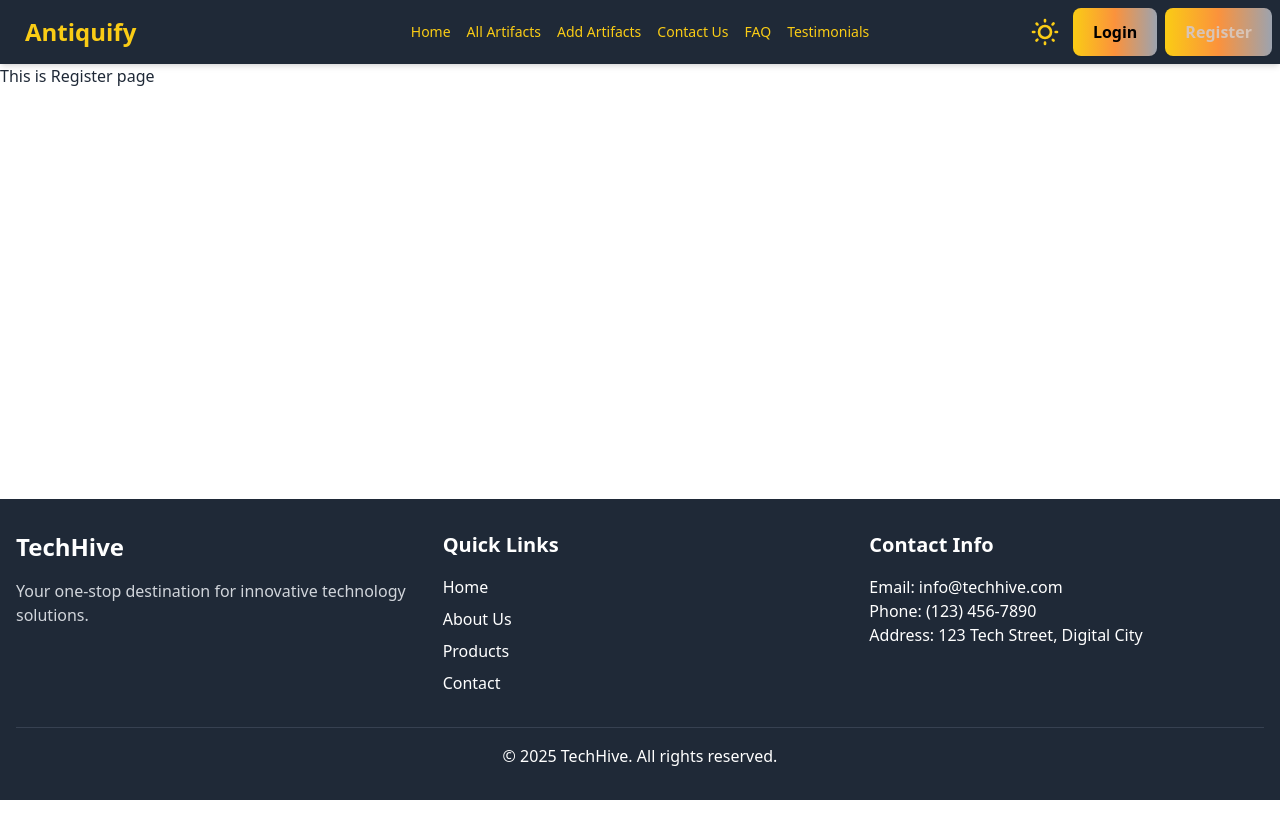
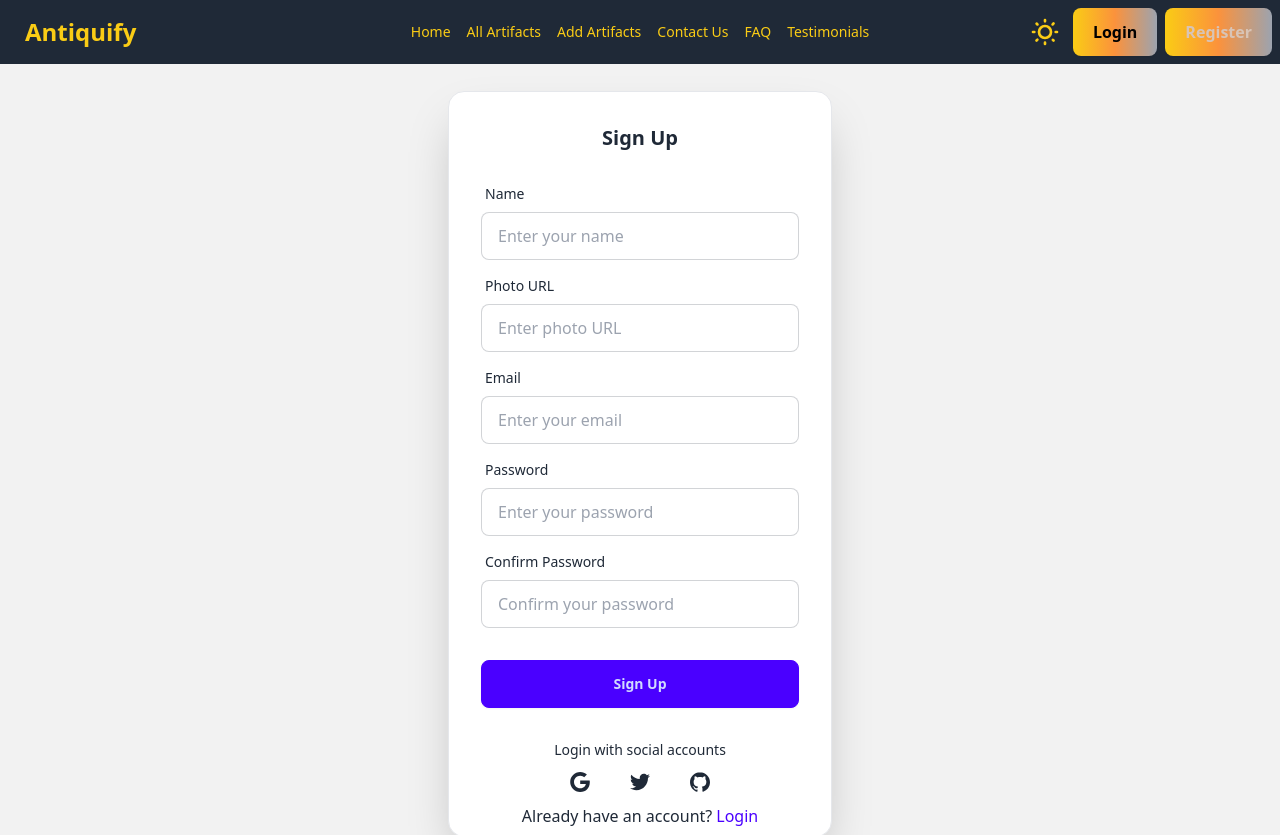
Before and after one commit to omarFaruk99/TechHive_Client, a React (Vite) app: page /register in a window 1280 px wide. Shown: the top 835 px of the page. Before the commit the page ends 800 px from the top, so only its background shows below. Built offline with nearby package versions, Linux system fonts and the light colour scheme; no server answers.

Commit message:
implement user registration form with enhanced validation and social login

```diff
--- a/src/pages/Register.jsx
+++ /dev/null
@@ -1,9 +0,0 @@
-const Register = () => {
-  return (
-    <div>
-      <h2>This is Register page</h2>
-    </div>
-  );
-};
-
-export default Register;
--- /dev/null
+++ b/src/pages/SignUp.jsx
@@ -0,0 +1,239 @@
+import { useForm } from "react-hook-form";
+import { Link, useNavigate } from "react-router-dom";
+import { useContext, useState } from "react";
+import { toast } from "react-toastify";
+import useAuth from "../hooks/useAuth";
+import useAxiosPublic from "../hooks/useAxiosPublic";
+import SocialLogin from "./SocialLogin";
+// import AuthContext from "../provider/AuthContext";
+// import useAxiosPublic from "../Hook/useAxiosPublic";
+// import SocialLogin from "../Compenents/SocialLogin";
+
+const SignUp = () => {
+  // Auth context for user creation and profile update
+  const { createUser, updateUserProfile } = useAuth();
+  // Loading state to handle form submission
+  const [loading, setLoading] = useState(false);
+  const navigate = useNavigate();
+
+  const axiosPublic = useAxiosPublic();
+
+  // Initialize react-hook-form with watch to compare passwords
+  const {
+    register,
+    handleSubmit,
+    reset,
+    watch,
+    formState: { errors },
+  } = useForm();
+
+  // Handle form submission
+  const handleSignUp = async (data) => {
+    try {
+      setLoading(true);
+
+      // Create user account
+      await createUser(data.email, data.password);
+      // Update user profile with name and photo
+      await updateUserProfile(data.name, data.photoUrl);
+
+      const userInfo = {
+        name: data.name,
+        email: data.email,
+        photoUrl: data.photoUrl,
+      };
+
+      // save signup user data into database
+      axiosPublic
+        .post("/users", userInfo)
+        .then((res) => {
+          // console.log(res);
+        })
+        .catch((error) => {
+          // console.log(error);
+        });
+
+      toast.success("Account created successfully!");
+      reset(); // Clear form
+      navigate("/"); // Redirect to home
+    } catch (error) {
+      // Show specific error message or fallback to generic one
+      const errorMessage = error?.message || "Failed to create account";
+      toast.error(errorMessage);
+    } finally {
+      setLoading(false);
+    }
+  };
+
+  return (
+    <div className="hero bg-base-200 min-h-screen">
+      <div className="hero-content w-full flex-col lg:flex-row-reverse">
+        <div className="card order-first bg-white border border-gray-200 md:w-1/2 lg:w-1/3 max-w-sm shadow-2xl">
+          <form onSubmit={handleSubmit(handleSignUp)} className="card-body">
+            <h2 className="text-center text-xl font-semibold mb-4">Sign Up</h2>
+
+            {/* Loading spinner */}
+            {loading && (
+              <div className="flex justify-center my-2">
+                <div className="animate-spin rounded-full h-6 w-6 border-b-2 border-gray-900"></div>
+              </div>
+            )}
+
+            {/* Name field */}
+            <div className="form-control">
+              <label className="label">
+                <span className="label-text">Name</span>
+              </label>
+              <input
+                {...register("name", {
+                  required: "Name is required",
+                  minLength: {
+                    value: 3,
+                    message: "Name must be at least 3 characters",
+                  },
+                })}
+                type="text"
+                placeholder="Enter your name"
+                className="input input-bordered"
+                disabled={loading}
+              />
+              {errors.name && (
+                <span className="text-red-500 text-sm mt-1">
+                  {errors.name.message}
+                </span>
+              )}
+            </div>
+
+            {/* Photo URL field - Added validation for URL format */}
+            <div className="form-control">
+              <label className="label">
+                <span className="label-text">Photo URL</span>
+              </label>
+              <input
+                {...register("photoUrl", {
+                  required: "Photo URL is required",
+                  pattern: {
+                    value:
+                      /^(https?:\/\/)?([\da-z.-]+)\.([a-z.]{2,6})([/\w .-]*)*\/?$/,
+                    message: "Please enter a valid URL",
+                  },
+                })}
+                type="text"
+                placeholder="Enter photo URL"
+                className="input input-bordered"
+                disabled={loading}
+              />
+              {errors.photoUrl && (
+                <span className="text-red-500 text-sm mt-1">
+                  {errors.photoUrl.message}
+                </span>
+              )}
+            </div>
+
+            {/* Email field - Existing validation */}
+            <div className="form-control">
+              <label className="label">
+                <span className="label-text">Email</span>
+              </label>
+              <input
+                {...register("email", {
+                  required: "Email is required",
+                  pattern: {
+                    value: /^[A-Z0-9._%+-]+@[A-Z0-9.-]+\.[A-Z]{2,}$/i,
+                    message: "Invalid email address",
+                  },
+                })}
+                type="email"
+                placeholder="Enter your email"
+                className="input input-bordered"
+                disabled={loading}
+              />
+              {errors.email && (
+                <span className="text-red-500 text-sm mt-1">
+                  {errors.email.message}
+                </span>
+              )}
+            </div>
+
+            {/* Password field - Enhanced validation */}
+            <div className="form-control">
+              <label className="label">
+                <span className="label-text">Password</span>
+              </label>
+              <input
+                {...register("password", {
+                  required: "Password is required",
+                  minLength: {
+                    value: 8,
+                    message: "Password must be at least 8 characters",
+                  },
+                  pattern: {
+                    value:
+                      /^(?=.*[a-z])(?=.*[A-Z])(?=.*\d)(?=.*[@$!%*?&])[A-Za-z\d@$!%*?&]+$/,
+                    message:
+                      "Password must include uppercase, lowercase, number and special character",
+                  },
+                })}
+                type="password"
+                placeholder="Enter your password"
+                className="input input-bordered"
+                disabled={loading}
+              />
+              {errors.password && (
+                <span className="text-red-500 text-sm mt-1">
+                  {errors.password.message}
+                </span>
+              )}
+            </div>
+
+            {/* New: Confirm Password field */}
+            <div className="form-control">
+              <label className="label">
+                <span className="label-text">Confirm Password</span>
+              </label>
+              <input
+                {...register("confirmPassword", {
+                  required: "Please confirm your password",
+                  //   Validate matching passwords
+                  validate: (value) =>
+                    value === watch("password") || "Passwords do not match",
+                })}
+                type="password"
+                placeholder="Confirm your password"
+                className="input input-bordered"
+                disabled={loading}
+              />
+              {errors.confirmPassword && (
+                <span className="text-red-500 text-sm mt-1">
+                  {errors.confirmPassword.message}
+                </span>
+              )}
+            </div>
+
+            {/* Submit button with loading state */}
+            <div className="form-control mt-6">
+              <button
+                type="submit"
+                className="btn btn-primary"
+                disabled={loading}
+              >
+                {loading ? "Creating Account..." : "Sign Up"}
+              </button>
+            </div>
+          </form>
+          {/* Login with social account */}
+          <SocialLogin></SocialLogin>
+          {/* Login link */}
+          <p className="text-center pb-2">
+            Already have an account?
+            <Link to="/login" className="text-primary ml-1">
+              Login
+            </Link>
+          </p>
+        </div>
+      </div>
+    </div>
+  );
+};
+
+export default SignUp;
--- a/src/route/Router.jsx
+++ b/src/route/Router.jsx
@@ -2,7 +2,7 @@ import { createBrowserRouter } from "react-router-dom";
 import MainLayout from "../layouts/MainLayout";
 import Home from "../pages/Home/Home";
 import Login from "../pages/Login";
-import Register from "../pages/Register";
+import SignUp from "../pages/SignUp";
 
 const router = createBrowserRouter([
   {
@@ -19,7 +19,7 @@ const router = createBrowserRouter([
       },
       {
         path: "register",
-        element: <Register></Register>,
+        element: <SignUp></SignUp>,
       },
     ],
   },
```
